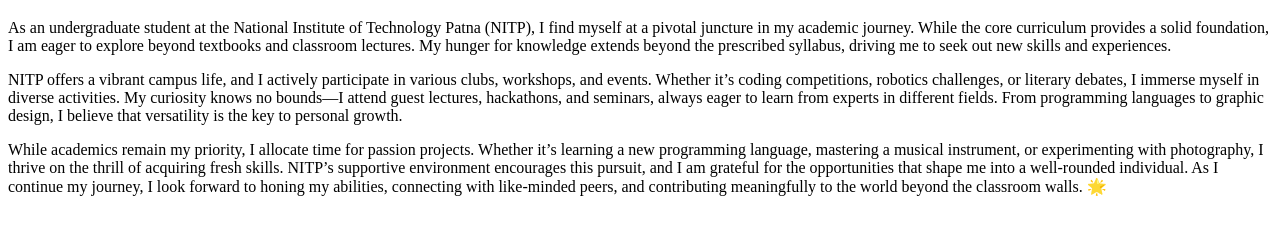
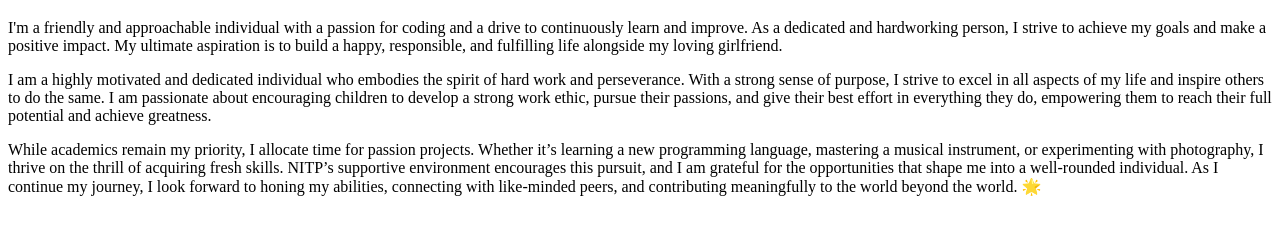
Before and after one commit to Lord2s/RESUME, a plain HTML site: page about.html in a window 1280 px wide. Shown: the part 61-296 px from the top of the page. Drawn offline with Linux system fonts and the light colour scheme.

Commit message:
Update about.html

```diff
--- a/about.html
+++ b/about.html
@@ -7,21 +7,24 @@
 </head>
 <body>
    <h1>About Me</h1>
-<p> As an undergraduate student at the National Institute of Technology Patna (NITP), I find myself at a pivotal juncture in my academic journey.
-  While the core curriculum provides a solid foundation, I am eager to explore beyond textbooks and classroom lectures.
-   My hunger for knowledge extends beyond the prescribed syllabus, driving me to seek out new skills and experiences.</p>
+<p>I'm a friendly and approachable individual with a passion
+    for coding and a drive to continuously learn and
+    improve. As a dedicated and hardworking person, I strive to achieve
+    my goals and make a positive impact. My ultimate aspiration is to build
+    a happy, responsible, and fulfilling life alongside my loving girlfriend.</p>
 
-<p>NITP offers a vibrant campus life, and I actively participate in various clubs, workshops, and events.
-   Whether it’s coding competitions, robotics challenges, or literary debates, I immerse myself in diverse activities.
-    My curiosity knows no bounds—I attend guest lectures, hackathons, and seminars, always eager to learn from experts in different fields.
-   From programming languages to graphic design, I believe that versatility is the key to personal growth.</p>
+<p>I am a highly motivated and dedicated individual
+    who embodies the spirit of hard work and perseverance.
+    With a strong sense of purpose, I strive to excel in all aspects of my life and inspire
+    others to do the same. I am passionate about encouraging children to develop a strong work ethic,
+    pursue their passions, and give their best effort in everything they do, empowering them to reach their full potential and achieve greatness.</p></p>
 
 <p>While academics remain my priority, I allocate time for passion projects.
    Whether it’s learning a new programming language, mastering a musical instrument, or experimenting with photography,
   I thrive on the thrill of acquiring fresh skills. NITP’s supportive environment encourages this pursuit,
   and I am grateful for the opportunities that shape me into a well-rounded individual.
    As I continue my journey, I look forward to honing my abilities, connecting with like-minded peers,
-    and contributing meaningfully to the world beyond the classroom walls. 🌟</p>
+    and contributing meaningfully to the world beyond the world. 🌟</p>
 
 </body>
 </html>
```
